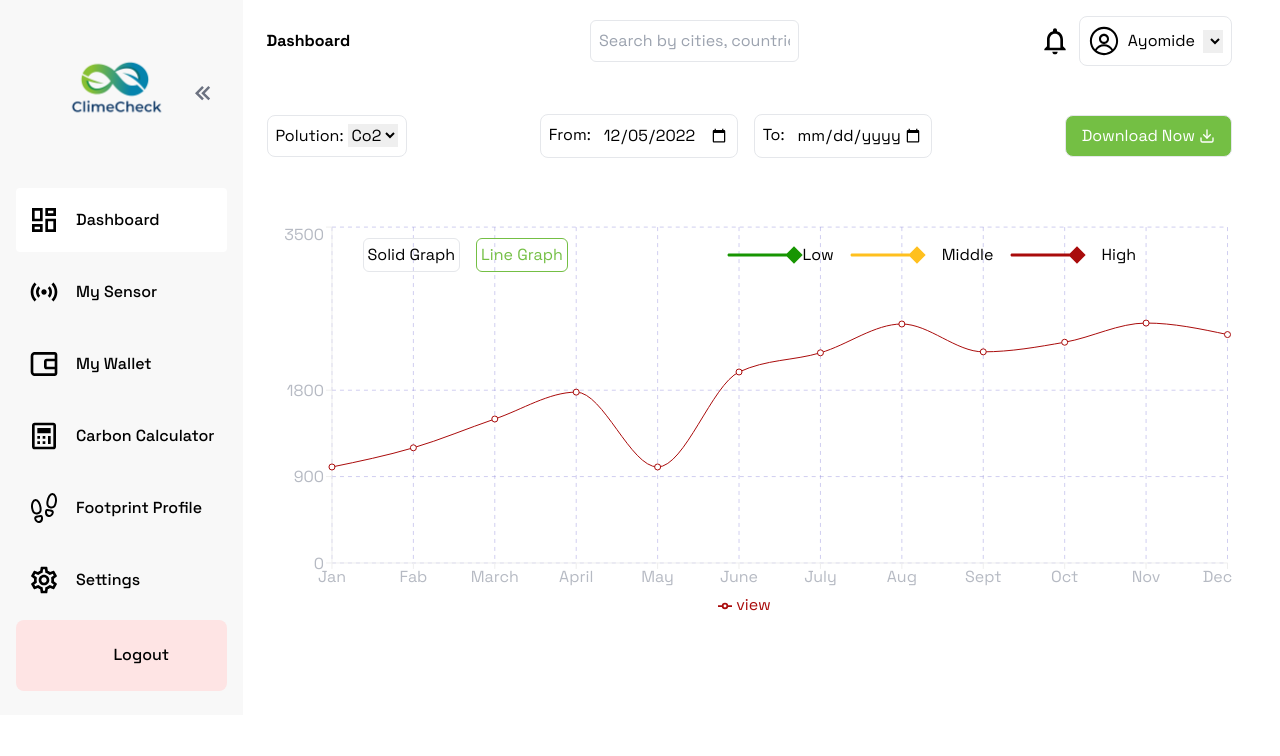
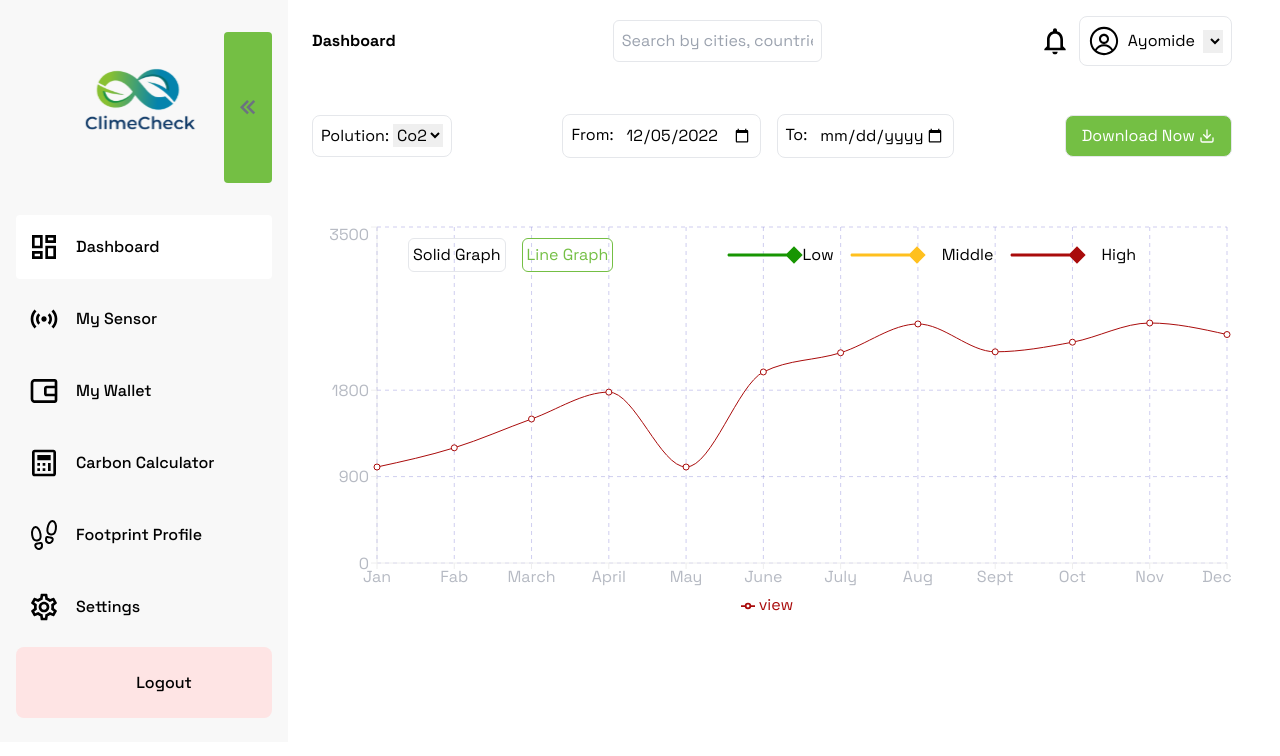
Before and after one commit to ClimeCheck/UI, a Next.js app: page /dashboard in a window 1280 px wide. Shown: the top 756 px of the page. Built offline with nearby package versions, Linux system fonts and the light colour scheme; some icons are missing.

Commit message:
add sensor page

```diff
--- a/components/Dashboard/Sidebar.js
+++ b/components/Dashboard/Sidebar.js
@@ -71,13 +71,13 @@ const Sidebar = () => {
   const wrapperClasses = classNames(
     " px-4 pt-8 pb-4 bg-[#F8F8F8] flex justify-between flex-col ",
     {
-      ["w-85"]: !toggleCollapse,
+      ["w-72"]: !toggleCollapse,
       ["w-20"]: toggleCollapse,
     }
   );
 
   const collapseIconClasses = classNames(
-    "p-4 rounded bg-light-lighter absolute right-0",
+    "h-full p-4 rounded bg-[#74BF44] absolute right-0",
     {
       "rotate-180": toggleCollapse,
     }
--- a/pages/sensor.js
+++ b/pages/sensor.js
@@ -3,7 +3,18 @@ import Layout from "../components/Dashboard/Layout";
 const Sensor = () => {
   return (
     <Layout title="My sensor" showSearch={false}>
-      Sensor
+      <div className="flex flex-col justify-center items-center h-full  gap-10 border ">
+        <span className="text-[5vmax]">😞</span>
+        <span className="">You don’t have any connected device</span>
+        <div className="flex items-center justify-center gap-3">
+          <button className="p-4 border bg-[#74BF44] rounded-lg text-white">
+            Connect to an existing device
+          </button>
+          <button className="p-4 border border-[#74BF44] rounded-lg text-[#74BF44]">
+            Claim a device
+          </button>
+        </div>
+      </div>
     </Layout>
   );
 };
```
